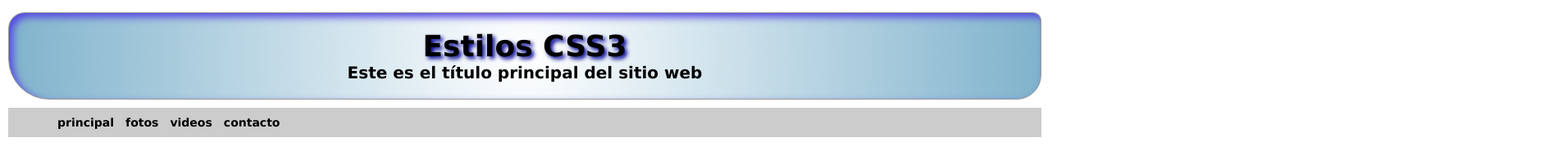
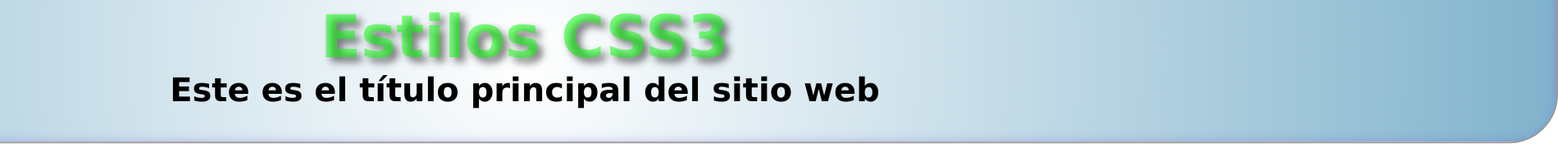
Before and after one commit to jnzambranob/Taller-1---HTML-y-CSS, a plain HTML site: page templatecss3.html in a window 1280 px wide. Shown: the top 185 px of the page at 82% size, 1900 px wide, since content can reach past the window. Drawn offline with Linux system fonts and the light colour scheme.

Commit message:
Commit 9 - Pruebas CCS3: RGBA, HSLA, Transform: scale

```diff
--- a/css/style-ccs3.css
+++ b/css/style-ccs3.css
@@ -41,11 +41,14 @@ background: -moz-linear-gradient(top, #FFFFFF, #006699);
 background: -webkit-radial-gradient(center,circle,#FFFFFF 0%, #006699 200%);
 background: -moz-radial-gradient(center,circle,#FFFFFF 0%, #006699 200%);
 
+-moz-transform: scale(2);
+-webkit-transform: scale(2);
 
 }
 #span-title {
 font: bold 36px verdana, sans-serif;
-text-shadow: rgb(0,0,150) 3px 3px 5px;
+text-shadow: rgba(0,0,0,0.5) 3px 3px 5px;
+color: hsla(120, 100%, 50%, 0.5);
 }
 #menu {
 background: #CCCCCC;
```
